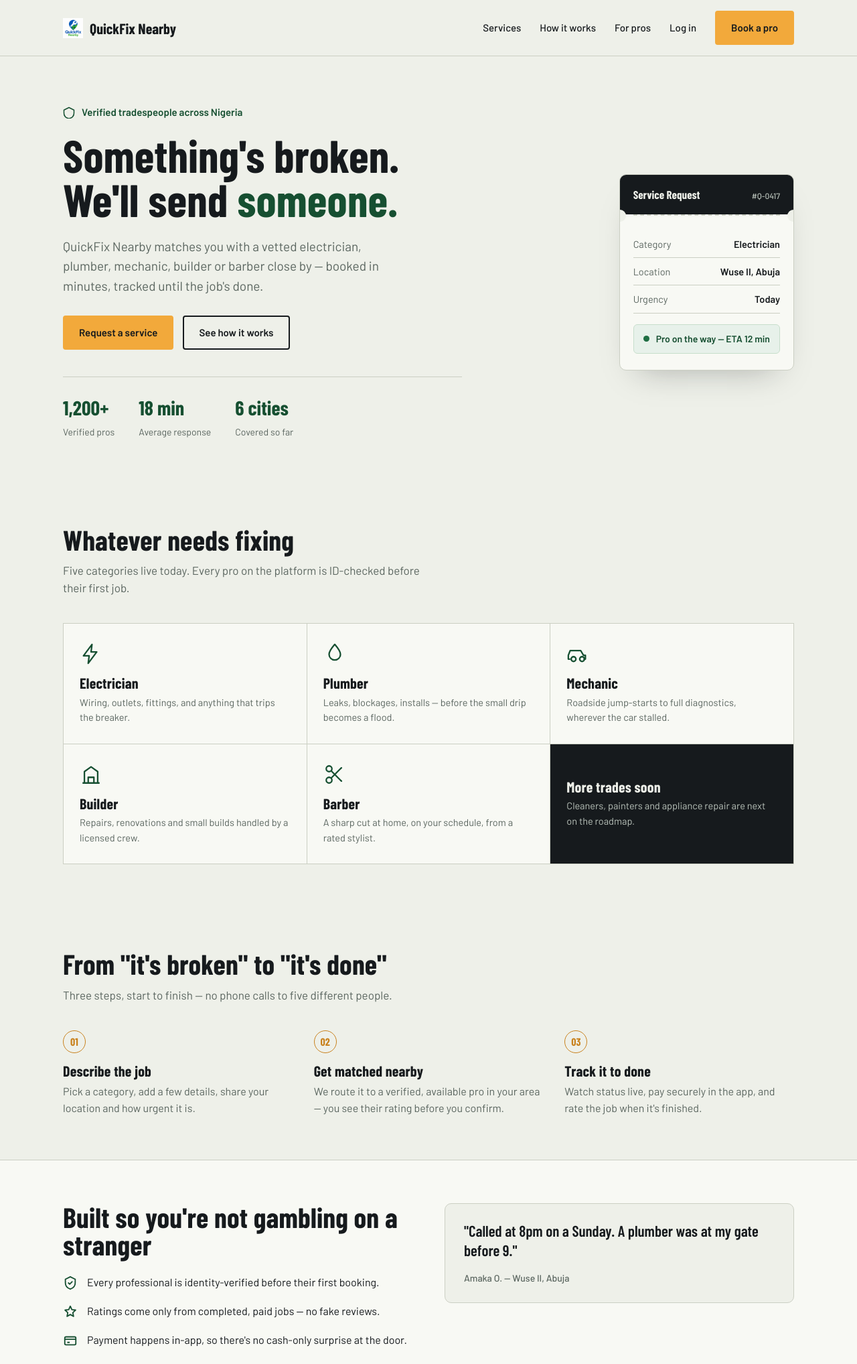
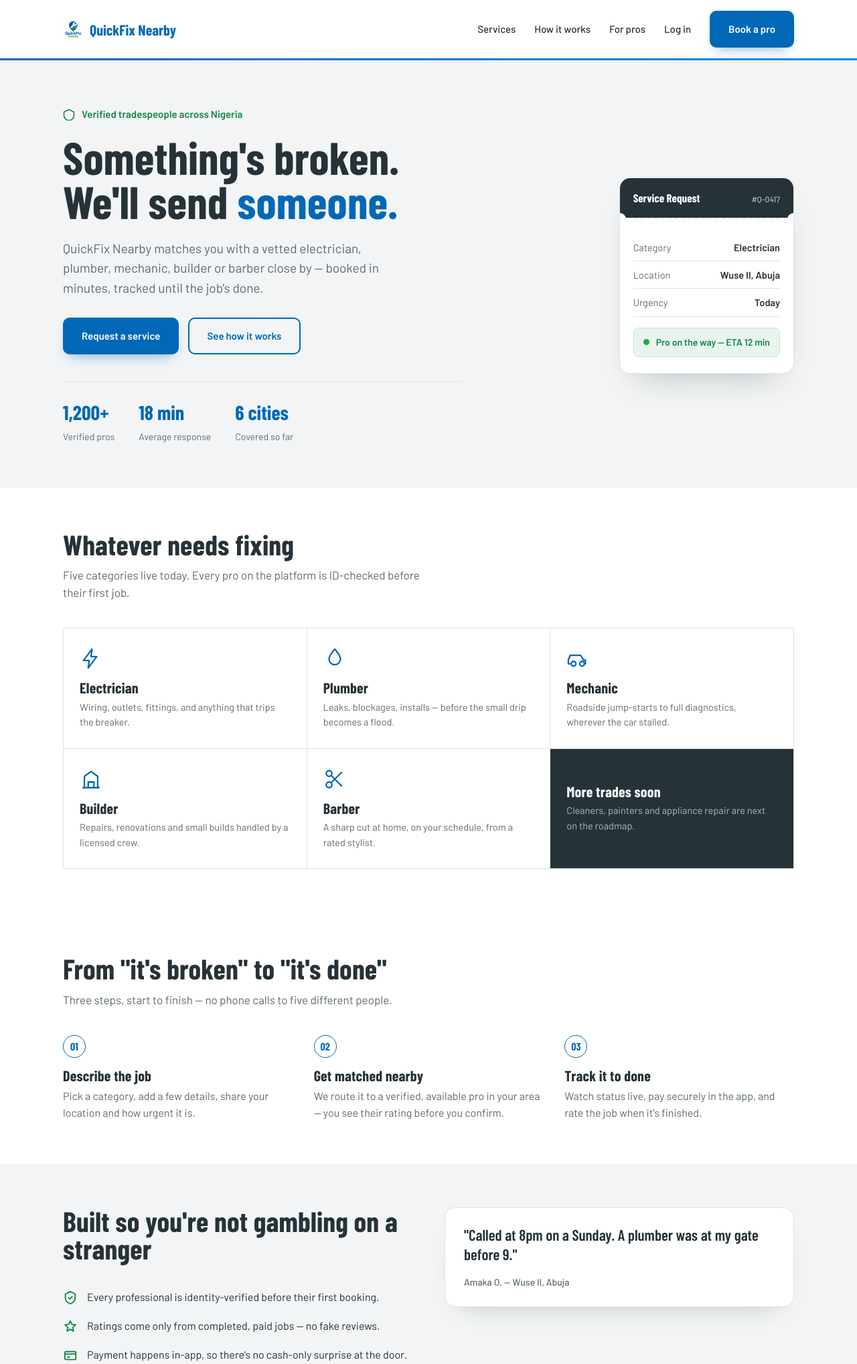
Before and after one commit to Simmyt3r/Quick-Fix, a Flask app: page / in a window 1280 px wide. Shown: the top 2036 px of the page at 67% size. Run offline with Flask 3, Linux system fonts and the light colour scheme.

Commit message:
style: rebrand to blue/green palette from design brief, fix pro-panel button contrast

```diff
--- a/app/static/css/style.css
+++ b/app/static/css/style.css
@@ -1,14 +1,19 @@
 :root{
-  --ink:#161A1D;
-  --paper:#EEF0E9;
-  --paper-raised:#F8F9F4;
-  --green:#1F6E43;
-  --green-deep:#164F31;
-  --amber:#F2A93B;
-  --amber-deep:#C9821E;
-  --brick:#B23A2E;
-  --line:#CBCFC3;
-  --muted:#5B6660;
+  /* brand */
+  --blue:#0068B7;
+  --blue-bright:#168BE0;
+  --blue-deep:#00517F;
+  --green:#20A84A;
+  --green-deep:#168447;
+  --gold:#F5B51B;
+  --urgent:#C43F1F;
+
+  /* neutrals */
+  --ink:#263238;
+  --muted:#5C6B73;
+  --paper:#FFFFFF;
+  --paper-alt:#F2F4F5;
+  --line:#DDE3E8;
 }
 
 *{box-sizing:border-box;}
@@ -50,21 +56,28 @@ img,svg{display:block;}
   max-width:1140px;
   margin:14px auto 0;
   padding:12px 18px;
-  border-radius:6px;
+  border-radius:8px;
   font-weight:600;
   font-size:14.5px;
 }
-.flash.success{ background:#E7F1EA; border:1px solid #C7DECB; color:var(--green-deep); }
-.flash.error{ background:#FBEAE7; border:1px solid #E9C4BC; color:var(--brick); }
+.flash.success{ background:#E7F5EC; border:1px solid #C8E6D2; color:var(--green-deep); }
+.flash.error{ background:#FBEAE5; border:1px solid #F0C4B8; color:var(--urgent); }
 
 /* ---------- nav ---------- */
 header{
   position:sticky;
   top:0;
   z-index:20;
-  background:rgba(238,240,233,0.92);
+  background:rgba(255,255,255,0.9);
   backdrop-filter:blur(6px);
-  border-bottom:1px solid var(--line);
+  box-shadow:0 1px 0 var(--line);
+}
+header::after{
+  content:"";
+  position:absolute;
+  left:0;right:0;bottom:-3px;
+  height:3px;
+  background:linear-gradient(90deg, var(--blue), var(--blue-bright));
 }
 .nav{
   display:flex;
@@ -80,7 +93,7 @@ header{
   font-weight:700;
   font-size:22px;
   text-decoration:none;
-  color:var(--ink);
+  color:var(--blue);
 }
 .brand-mark{
   width:30px;height:30px;flex:none;
@@ -92,13 +105,21 @@ header{
   gap:28px;
   font-size:15px;
   font-weight:500;
+  color:var(--ink);
 }
 .nav-links a{ text-decoration:none; }
-.nav-links a:not(.btn):hover{ color:var(--green-deep); }
+.nav-links a:not(.btn):hover{ color:var(--blue); }
 .nav-cta{ display:flex; gap:10px; }
 
 @media (max-width: 760px){
   .nav-links a:not(.btn){ display:none; }
+}
+
+/* fallback spacing for flex engines with partial/no gap support */
+@supports not (gap: 1px){
+  .nav-links > *:not(:last-child){ margin-right:28px; }
+  .stats > *:not(:last-child){ margin-right:36px; }
+  .hero-actions > *:not(:last-child){ margin-right:14px; }
 }
 
 /* ---------- buttons ---------- */
@@ -107,37 +128,39 @@ header{
   align-items:center;
   justify-content:center;
   gap:8px;
-  padding:12px 22px;
+  padding:14px 26px;
   font-family:'Barlow', sans-serif;
   font-weight:600;
   font-size:15px;
   text-decoration:none;
-  border-radius:4px;
+  border-radius:10px;
   border:2px solid transparent;
   cursor:pointer;
-  transition:background-color 0.15s ease, color 0.15s ease, border-color 0.15s ease;
+  transition:background-color 0.15s ease, color 0.15s ease, border-color 0.15s ease, transform 0.15s ease, box-shadow 0.15s ease;
 }
 .btn-primary{
-  background:var(--amber);
+  background:var(--blue);
+  color:#fff;
+  box-shadow:0 10px 20px -10px rgba(0,104,183,0.55);
+}
+.btn-primary:hover{ background:var(--blue-deep); transform:translateY(-1px); box-shadow:0 14px 24px -10px rgba(0,104,183,0.55); }
+.btn-ghost{
+  background:transparent;
+  border-color:var(--blue);
+  color:var(--blue);
+}
+.btn-ghost:hover{ background:var(--blue); color:#fff; }
+.btn-light{
+  background:#fff;
+  border-color:#fff;
   color:var(--ink);
 }
-.btn-primary:hover{ background:var(--amber-deep); }
-.btn-ghost{
-  background:transparent;
-  border-color:var(--ink);
-  color:var(--ink);
-}
-.btn-ghost:hover{ background:var(--ink); color:var(--paper); }
-.btn-light{
-  background:var(--paper-raised);
-  border-color:var(--paper-raised);
-  color:var(--ink);
-}
-.btn-light:hover{ background:var(--paper); border-color:var(--ink); }
+.btn-light:hover{ background:var(--paper-alt); }
 
 /* ---------- hero ---------- */
 .hero{
   padding:72px 0 64px;
+  background:var(--paper-alt);
 }
 .hero-grid{
   display:grid;
@@ -160,7 +183,7 @@ header{
 }
 .hero h1 em{
   font-style:normal;
-  color:var(--green-deep);
+  color:var(--blue);
 }
 .hero p.lede{
   margin:22px 0 30px;
@@ -186,7 +209,7 @@ header{
   font-family:'Barlow Condensed', sans-serif;
   font-weight:700;
   font-size:30px;
-  color:var(--green-deep);
+  color:var(--blue);
 }
 .stat span{
   font-size:14px;
@@ -195,17 +218,17 @@ header{
 
 /* ---------- ticket card ---------- */
 .ticket{
-  background:var(--paper-raised);
+  background:#fff;
   border:1px solid var(--line);
-  border-radius:10px;
-  box-shadow:0 24px 48px -28px rgba(22,26,29,0.35);
+  border-radius:16px;
+  box-shadow:0 24px 48px -28px rgba(38,50,56,0.35);
   overflow:hidden;
   max-width:380px;
   margin-left:auto;
 }
 .ticket-head{
   background:var(--ink);
-  color:var(--paper);
+  color:#fff;
   padding:16px 20px;
   display:flex;
   justify-content:space-between;
@@ -218,7 +241,7 @@ header{
   font-family:'Barlow', sans-serif;
   font-weight:500;
   font-size:12px;
-  color:#B9C2BA;
+  color:#AEB9C4;
 }
 .ticket-perf{
   position:relative;
@@ -231,7 +254,7 @@ header{
   position:absolute;
   top:-9px;
   width:18px;height:18px;
-  background:var(--paper);
+  background:#fff;
   border-radius:50%;
 }
 .ticket-perf::before{ left:-29px; }
@@ -252,12 +275,12 @@ header{
   display:flex;
   align-items:center;
   gap:10px;
-  background:#E7F1EA;
-  border:1px solid #C7DECB;
+  background:#E7F5EC;
+  border:1px solid #C8E6D2;
   color:var(--green-deep);
   font-weight:600;
   font-size:14px;
-  border-radius:6px;
+  border-radius:8px;
   padding:10px 14px;
 }
 .pulse-dot{
@@ -306,12 +329,12 @@ section{ padding:64px 0; }
   border:1px solid var(--line);
 }
 .service-card{
-  background:var(--paper-raised);
+  background:#fff;
   padding:28px 24px;
 }
 .service-icon{
   width:34px;height:34px;
-  color:var(--green-deep);
+  color:var(--blue);
   margin-bottom:16px;
 }
 .service-card h3{
@@ -328,9 +351,9 @@ section{ padding:64px 0; }
   flex-direction:column;
   justify-content:center;
   background:var(--ink);
-  color:var(--paper);
+  color:var(--paper-alt);
 }
-.service-card.more p{ color:#B9C2BA; }
+.service-card.more p{ color:#AEB9C4; }
 
 @media (max-width:820px){
   .services-grid{ grid-template-columns:repeat(2,1fr); }
@@ -349,8 +372,8 @@ section{ padding:64px 0; }
   font-family:'Barlow Condensed', sans-serif;
   font-weight:700;
   font-size:16px;
-  color:var(--amber-deep);
-  border:1.5px solid var(--amber-deep);
+  color:var(--blue);
+  border:1.5px solid var(--blue);
   width:34px;height:34px;
   border-radius:50%;
   display:flex;
@@ -370,9 +393,7 @@ section{ padding:64px 0; }
 
 /* ---------- trust ---------- */
 .trust{
-  background:var(--paper-raised);
-  border-top:1px solid var(--line);
-  border-bottom:1px solid var(--line);
+  background:var(--paper-alt);
 }
 .trust-grid{
   display:grid;
@@ -400,11 +421,12 @@ section{ padding:64px 0; }
   margin-top:2px;
 }
 .quote-ticket{
-  background:var(--paper);
+  background:#fff;
   border:1px solid var(--line);
-  border-radius:10px;
+  border-radius:16px;
   padding:26px 28px;
   position:relative;
+  box-shadow:0 20px 40px -28px rgba(38,50,56,0.35);
 }
 .quote-ticket p.q{
   font-family:'Barlow Condensed', sans-serif;
@@ -528,154 +562,3 @@ footer{
 @media (max-width:760px){
   .foot-grid{ grid-template-columns:1fr 1fr; }
 }
-
-/* ---------- app shell (auth + dashboard pages) ---------- */
-.app-main{ padding:48px 24px 64px; }
-.nav-user{ font-size:14px; color:var(--muted); font-weight:500; }
-
-.auth-shell{
-  display:flex;
-  justify-content:center;
-  padding:24px 0 40px;
-}
-.auth-card{
-  background:var(--paper-raised);
-  border:1px solid var(--line);
-  border-radius:10px;
-  padding:36px 34px;
-  max-width:420px;
-  width:100%;
-}
-.auth-card h1{ font-size:32px; margin-bottom:8px; }
-.auth-sub{ color:var(--muted); margin:0 0 26px; font-size:15px; }
-.auth-form{
-  display:flex;
-  flex-direction:column;
-  gap:16px;
-}
-.auth-form label{
-  display:flex;
-  flex-direction:column;
-  gap:6px;
-  font-size:14px;
-  font-weight:600;
-  color:var(--ink);
-}
-.auth-form input,
-.auth-form select{
-  padding:11px 14px;
-  border-radius:4px;
-  border:1px solid var(--line);
-  background:var(--paper);
-  font-family:'Barlow', sans-serif;
-  font-size:15px;
-  font-weight:400;
-  color:var(--ink);
-}
-.auth-form button{ margin-top:6px; }
-.role-fieldset{
-  border:1px solid var(--line);
-  border-radius:6px;
-  padding:14px 16px;
-  display:flex;
-  flex-direction:column;
-  gap:10px;
-}
-.role-fieldset legend{
-  font-size:13px;
-  font-weight:600;
-  padding:0 4px;
-  color:var(--muted);
-}
-.role-option{
-  display:flex;
-  align-items:center;
-  gap:10px;
-  font-weight:500;
-  font-size:14.5px;
-  cursor:pointer;
-}
-.role-option input{ width:auto; }
-.category-field{ display:flex; }
-.auth-foot{
-  margin:22px 0 0;
-  font-size:14px;
-  color:var(--muted);
-  text-align:center;
-}
-.auth-foot a{ color:var(--green-deep); font-weight:600; text-decoration:none; }
-.auth-foot a:hover{ text-decoration:underline; }
-
-/* ---------- dashboard ---------- */
-.dash-head{
-  display:flex;
-  align-items:center;
-  gap:14px;
-  margin-bottom:32px;
-}
-.dash-head h1{ font-size:34px; }
-.role-badge{
-  font-size:12.5px;
-  font-weight:600;
-  padding:5px 12px;
-  border-radius:20px;
-  border:1px solid var(--line);
-  color:var(--muted);
-  text-transform:capitalize;
-}
-.role-badge.role-admin{ background:var(--ink); color:var(--paper); border-color:var(--ink); }
-.role-badge.role-professional{ background:#E7F1EA; color:var(--green-deep); border-color:#C7DECB; }
-.role-badge.role-customer{ background:#FDF2E3; color:var(--amber-deep); border-color:#F1D9AE; }
-
-.dash-grid{
-  display:grid;
-  grid-template-columns:repeat(auto-fit, minmax(240px,1fr));
-  gap:20px;
-}
-.dash-card{
-  background:var(--paper-raised);
-  border:1px solid var(--line);
-  border-radius:10px;
-  padding:24px 26px;
-}
-.dash-card h2{ font-size:22px; margin-bottom:14px; }
-.empty-state{ color:var(--muted); font-size:15px; margin:0 0 18px; }
-.stat-card{ display:flex; flex-direction:column; gap:4px; }
-.stat-num{
-  font-family:'Barlow Condensed', sans-serif;
-  font-weight:700;
-  font-size:38px;
-  color:var(--green-deep);
-}
-.stat-label{ font-size:14px; color:var(--muted); }
-
-.badge{
-  font-size:12.5px;
-  font-weight:600;
-  padding:4px 10px;
-  border-radius:20px;
-}
-.badge-green{ background:#E7F1EA; color:var(--green-deep); }
-.badge-amber{ background:#FDF2E3; color:var(--amber-deep); }
-
-.dash-table{
-  width:100%;
-  border-collapse:collapse;
-  font-size:14.5px;
-}
-.dash-table th{
-  text-align:left;
-  padding:8px 10px;
-  border-bottom:2px solid var(--line);
-  color:var(--muted);
-  font-weight:600;
-  font-size:13px;
-}
-.dash-table td{
-  padding:9px 10px;
-  border-bottom:1px solid var(--line);
-}
-
-/* ---------- small utilities (kept out of inline attrs for a clean CSP) ---------- */
-.trust-head{ margin-bottom:24px; }
-.mt-20{ margin-top:20px; }
```
Also changed, not shown: other parts of app/static/css/style.css (+30 -17 lines).
